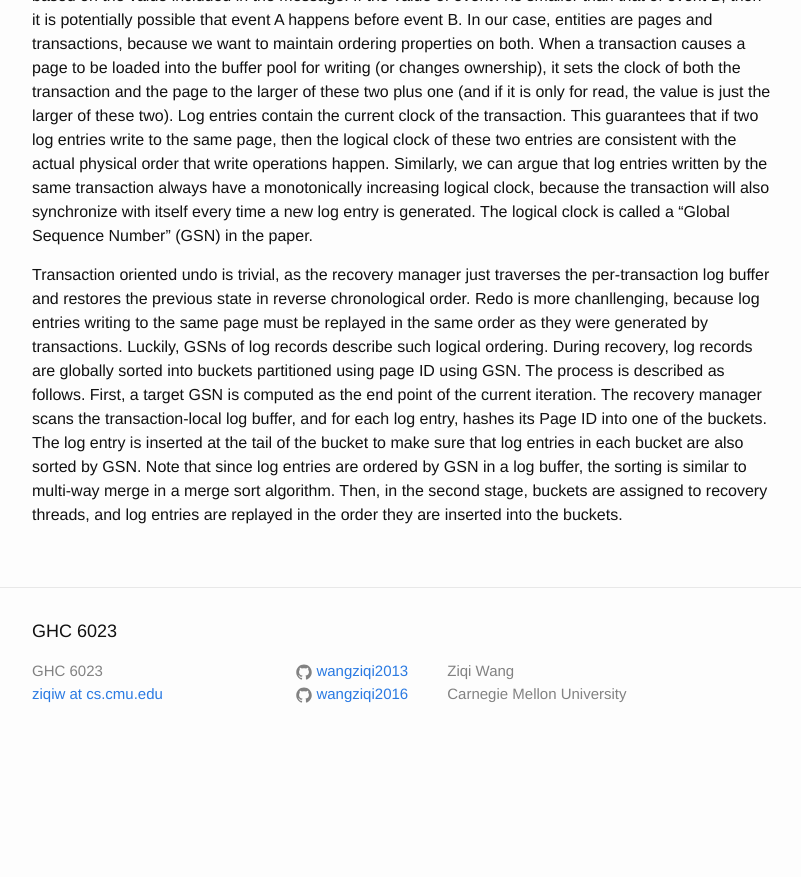
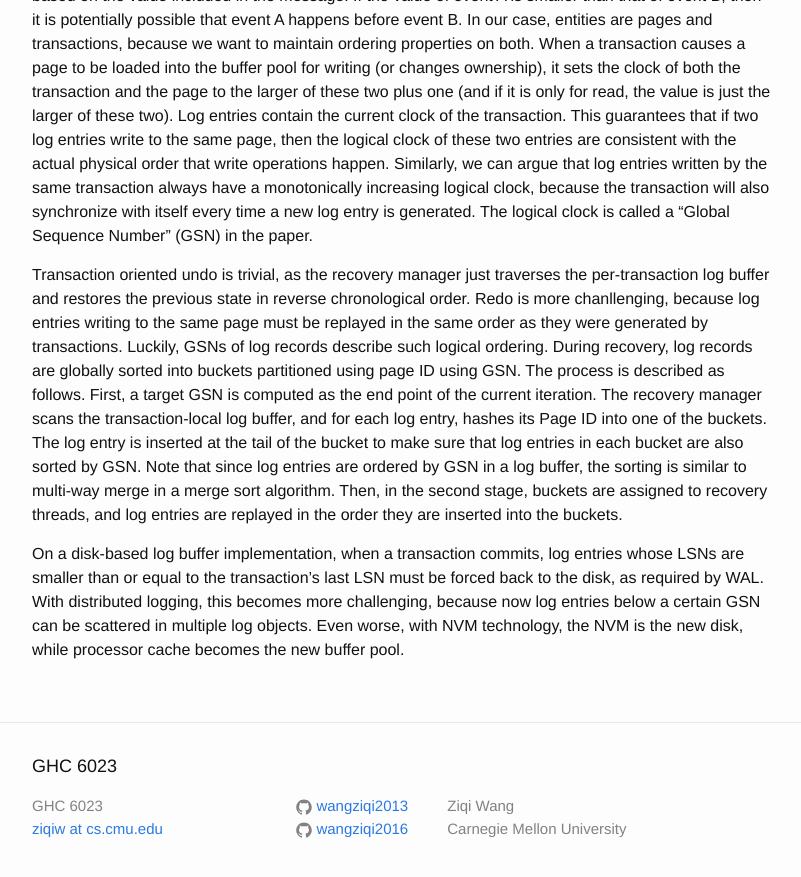
Before and after one commit to wangziqi2013/wangziqi2013.github.io, a Jekyll site: the page built from _posts/2019-02-01-Scalable-Logging_through-Emerging-Non-Volatile-Memory.markdown, in a window 1280 px wide and 900 px high, scrolled down 2797 px. Shown: the top 877 px of the window, without its empty margins (238-1039 px from the left). Built offline with Jekyll 4.4.1, drawn with Linux system fonts in a browser that asks for light colours; before the commit the page ends 3562 px from its top, so only the background shows below that.

Commit message:
Adding NVM

```diff
--- a/_posts/2019-02-01-Scalable-Logging_through-Emerging-Non-Volatile-Memory.markdown
+++ b/_posts/2019-02-01-Scalable-Logging_through-Emerging-Non-Volatile-Memory.markdown
@@ -118,3 +118,8 @@ log buffer, and for each log entry, hashes its Page ID into one of the buckets.
 to make sure that log entries in each bucket are also sorted by GSN. Note that since log entries are ordered by GSN in a
 log buffer, the sorting is similar to multi-way merge in a merge sort algorithm. Then, in the second stage, buckets are assigned
 to recovery threads, and log entries are replayed in the order they are inserted into the buckets.
+
+On a disk-based log buffer implementation, when a transaction commits, log entries whose LSNs are smaller than or equal to
+the transaction's last LSN must be forced back to the disk, as required by WAL. With distributed logging, this becomes more
+challenging, because now log entries below a certain GSN can be scattered in multiple log objects. Even worse, with NVM
+technology, the NVM is the new disk, while processor cache becomes the new buffer pool.
```
